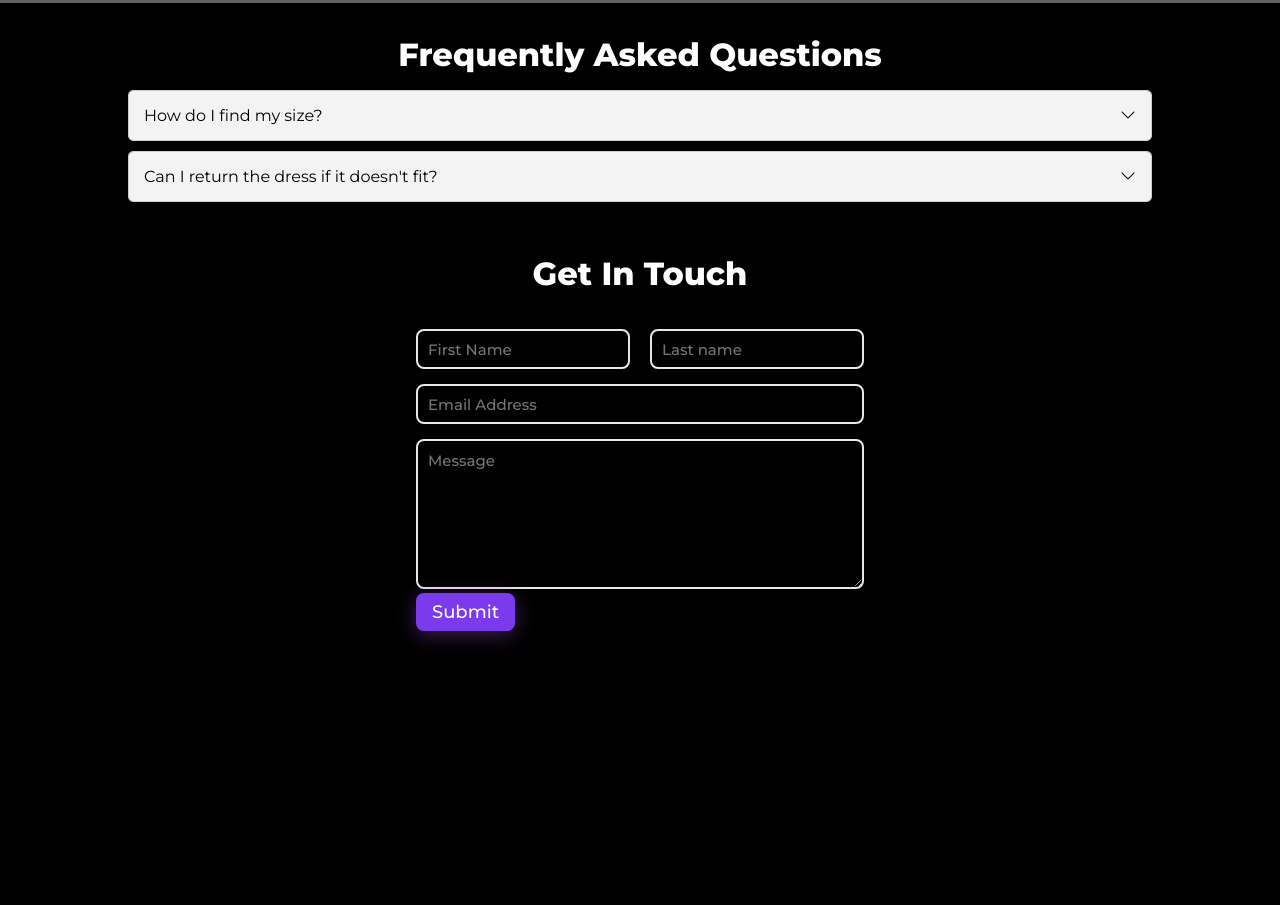
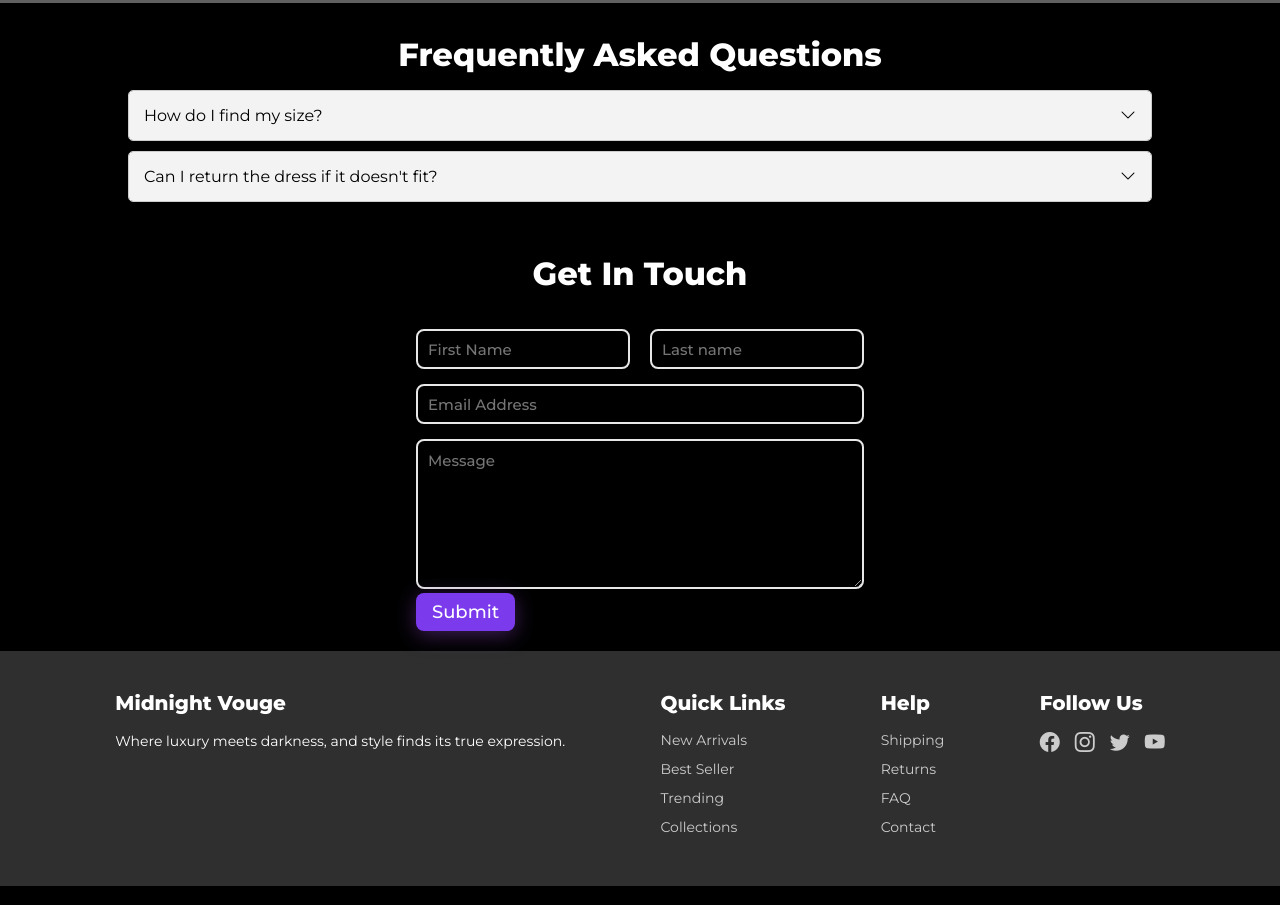
Before and after one commit to Viswa-28/Midnight-Vouge-javascript-project, a plain HTML site: page index.html in a window 1280 px wide. Shown: the part 2189-3094 px from the top of the page. Before the commit the page ends 2859 px from the top, so only its background shows below. Drawn offline with nearby package versions, Linux system fonts and the light colour scheme.

Commit message:
home-page

```diff
--- a/css/style.css
+++ b/css/style.css
@@ -456,13 +456,14 @@ body{
   background-color: #f9f9f9;
   transition: max-height 0.4s ease, padding 0.4s ease;
   padding: 0 15px;
-  transition-duration: 0.5s;
+  /* transition-duration: 0.5s; */
+  transition: all 0.5s ease;
 }
 
 .answer.active {
   max-height: 300px; /* adjust as needed */
   padding: 15px;
-  transform: translate3d(0, 0, 0);
+  /* transform: translate3d(0, 0, 0); */
 }
 
 .question i {
@@ -529,6 +530,8 @@ body{
     color: #fff9f9;
     font-size: 15px;
     font-weight: 500;
+    min-width: 100%;
+
   }
   .form input:focus{
     outline: none;
@@ -541,6 +544,76 @@ body{
   font-size: 14px;
   margin-top: 5px;
 }
+
+
+
+
+/* footer */
+
+
+
+
+    .footer {
+      background-color: #2f2f2f;
+      color: #fff;
+      display: flex;
+      flex-wrap: wrap;
+      justify-content: space-evenly;
+      padding: 40px 20px;
+    }
+
+
+
+    .footer h2 {
+      font-size: 20px;
+      margin-bottom: 15px;
+    }
+
+    .footer p {
+      font-size: 14px;
+      line-height: 1.6;
+    }
+
+    .footer ul {
+      list-style: none;
+      padding: 0;
+    }
+
+    .footer ul li {
+      margin-bottom: 10px;
+    }
+
+    .footer ul li a {
+      text-decoration: none;
+      color: #ccc;
+      font-size: 14px;
+      transition: color 0.3s ease;
+    }
+
+    .footer ul li a:hover {
+      color: #fff;
+      padding-left: 5px;
+    }
+
+    .footer .fourth-links ul {
+      display: flex;
+      gap: 15px;
+    }
+
+    .footer .fourth-links ul li a i {
+      font-size: 20px;
+      color: #ccc;
+      /* transition: transform 0.3s, color 0.3s; */
+    }
+
+    .footer .fourth-links ul li a:hover i {
+      /* transform: scale(1.2); */
+      color:#6D28D9;
+    }
+
+    @media (max-width: 768px) {
+
+    }
 
 
 
@@ -795,6 +868,16 @@ body{
       /* height: 500px!important; */
     }
 
+     .footer {
+        flex-direction: column;
+        text-align: center;
+        gap: 30px;
+      }
+
+      .footer .fourth-links ul {
+        justify-content: center;
+      }
+
 
 
 
--- a/index.html
+++ b/index.html
@@ -157,7 +157,9 @@
           <i class="bi bi-chevron-down"></i>
         </div>
         <div class="answer ">
-        <p>We recommend measuring your bust, waist, and hips, then comparing those measurements with the chart. If you're between sizes, we suggest sizing up for a more comfortable fit. Still unsure? Contact our support team.</p>
+          <p>We recommend measuring your bust, waist, and hips, then comparing those measurements with the chart. If
+            you're between sizes, we suggest sizing up for a more comfortable fit. Still unsure? Contact our support
+            team.</p>
         </div>
       </div>
 
@@ -167,7 +169,8 @@
           <i class="bi bi-chevron-down"></i>
         </div>
         <div class="answer">
-        <p>Yes, you can return the dress within 14 days of delivery, provided it is unused and in original condition with tags attached.</p>
+          <p>Yes, you can return the dress within 14 days of delivery, provided it is unused and in original condition
+            with tags attached.</p>
         </div>
       </div>
 
@@ -197,6 +200,45 @@
   </section>
 
 
+  <!-- footer -->
+
+
+  <footer class="footer">
+    <div class="first-links">
+      <h2>Midnight Vouge</h2>
+      <p>Where luxury meets darkness, and style finds its true expression.</p>
+    </div>
+    <div class="second-links">
+      <h2>Quick Links</h2>
+      <ul>
+        <li><a href="#">New Arrivals</a></li>
+        <li><a href="#">Best Seller</a></li>
+        <li><a href="#">Trending</a></li>
+        <li><a href="#">Collections</a></li>
+      </ul>
+    </div>
+    <div class="third-links">
+      <h2>Help</h2>
+      <ul>
+        <li><a href="#">Shipping</a></li>
+        <li><a href="#">Returns</a></li>
+        <li><a href="#">FAQ</a></li>
+        <li><a href="#">Contact</a></li>
+      </ul>
+    </div>
+    <div class="fourth-links">
+      <h2>Follow Us</h2>
+      <ul>
+        <li><a href="#"><i class="bi bi-facebook"></i></a></li>
+        <li><a href="#"><i class="bi bi-instagram"></i></a></li>
+        <li><a href="#"><i class="bi bi-twitter"></i></a></li>
+        <li><a href="#"><i class="bi bi-youtube"></i></a></li>
+      </ul>
+    </div>
+
+  </footer>
+
+
 
 
 
--- a/js/script.js
+++ b/js/script.js
@@ -76,10 +76,10 @@ $('.women-btn').click(function () {
   $('.question').click(function () {
     let isActive = $(this).hasClass('active');
     $('.question').removeClass('active');
-    $('.answer').removeClass('active').slideUp(100);
+    $('.answer').removeClass('active').slideUp(300);
    if (!isActive) {
       $(this).addClass('active');
-      $(this).next('.answer').addClass('active').slideDown(100);
+      $(this).next('.answer').addClass('active').slideToggle(300);
     }
   });
 
@@ -99,7 +99,7 @@ $('.women-btn').click(function () {
 
   /^[^\s@]+@[^\s@]+\.[^\s@]+$/
 
-$(document).ready(function () {
+
   $('#contactForm').submit(function (e) {
     e.preventDefault();
 
@@ -130,4 +130,3 @@ $(document).ready(function () {
 
     }
   });
-});
```
Lines whose indentation alone changed are shown as unchanged.
